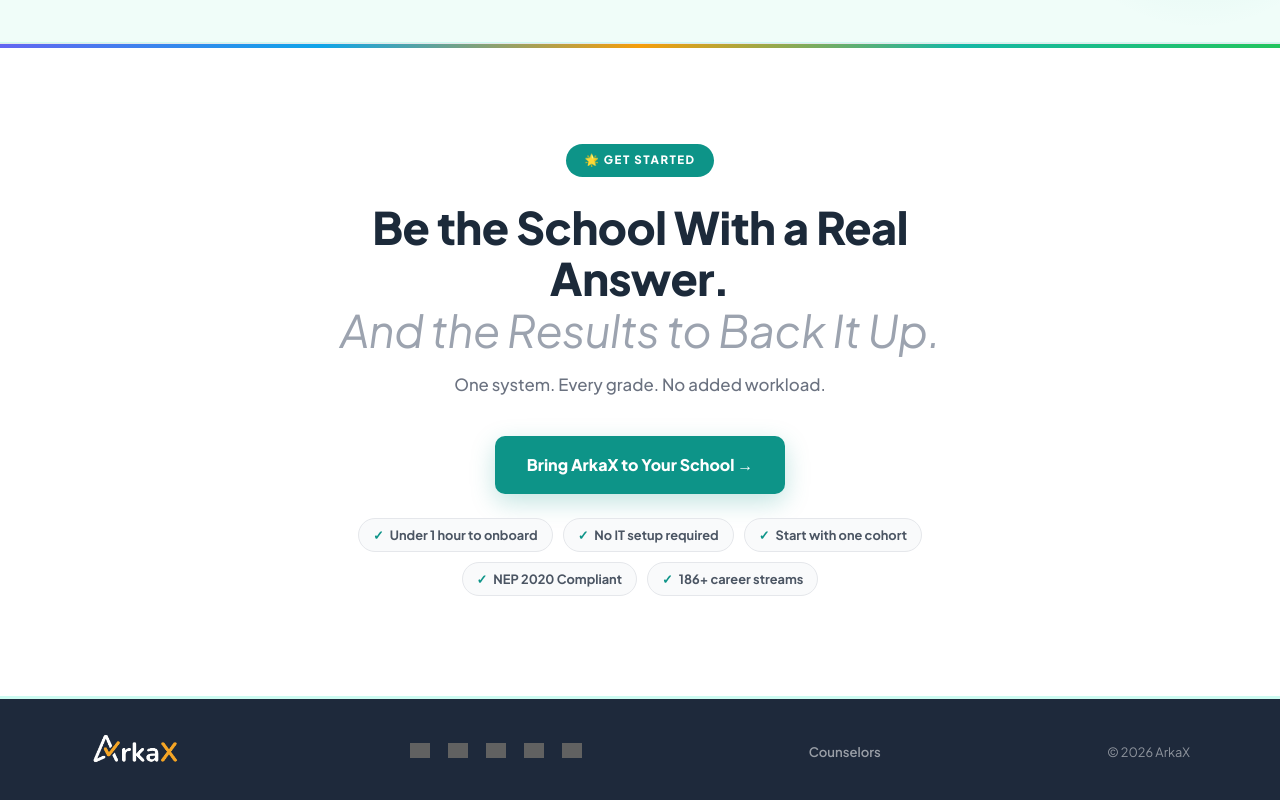
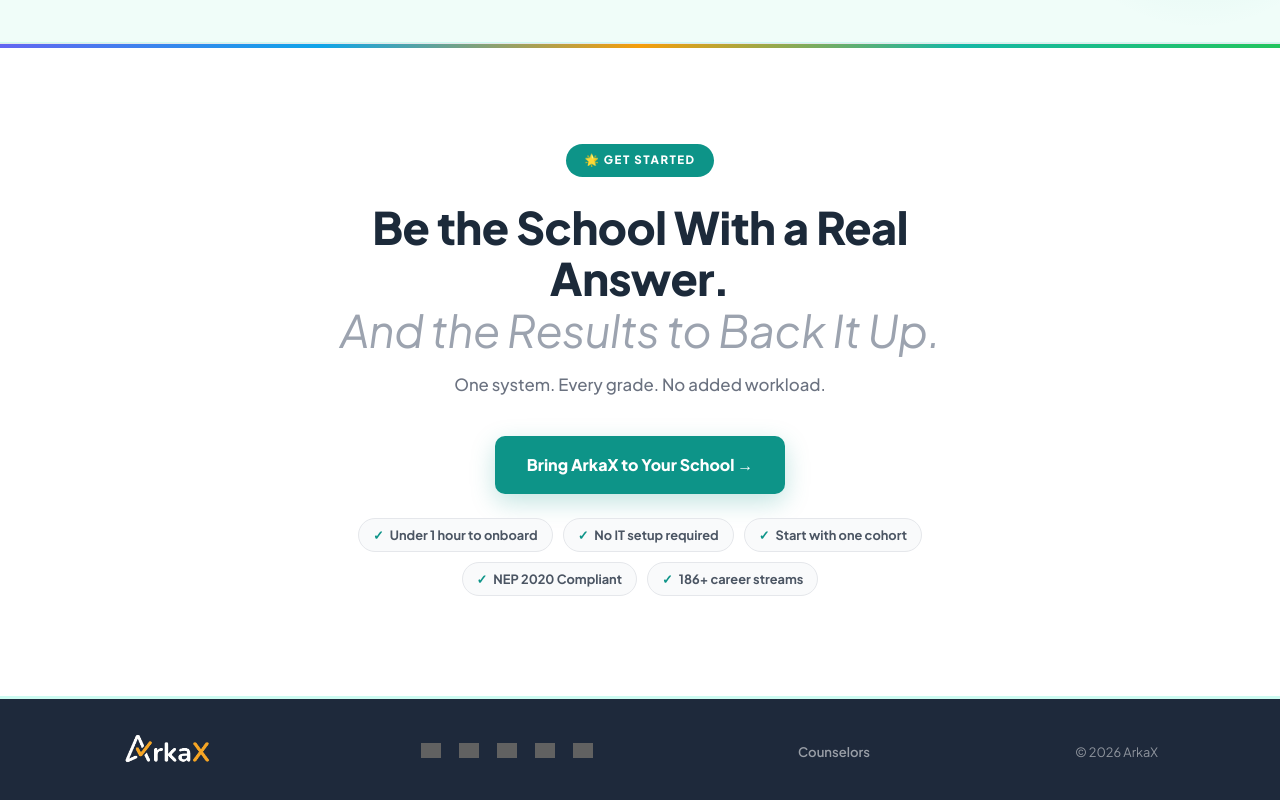
Before and after one commit to primeclout/Arkax-Mktg-pags, a plain HTML site: page schools.html in a window 1280 px wide. Shown: the part 6102-6902 px from the top of the page. Drawn offline with Linux system fonts and the light colour scheme; grey boxes are pictures that could not be loaded.

Commit message:
Add files via upload

```diff
--- a/schools.html
+++ b/schools.html
@@ -821,8 +821,8 @@
 <!-- FOOTER -->
 
 
-<footer style="background:#1e293b;padding:32px 20px;">
-  <div style="max-width:1100px;margin:auto;display:flex;align-items:center;justify-content:space-between;flex-wrap:wrap;gap:20px">
+<footer style="background:#1e293b;padding:32px 0;">
+  <div style="max-width:1100px;margin:auto;padding:0 2rem;display:flex;align-items:center;justify-content:space-between;flex-wrap:wrap;gap:20px">
 
     <div>
       <img src="ArkaX_Logo-transparent.png" alt="ArkaX Logo" style="height:34px;width:auto;">
```
